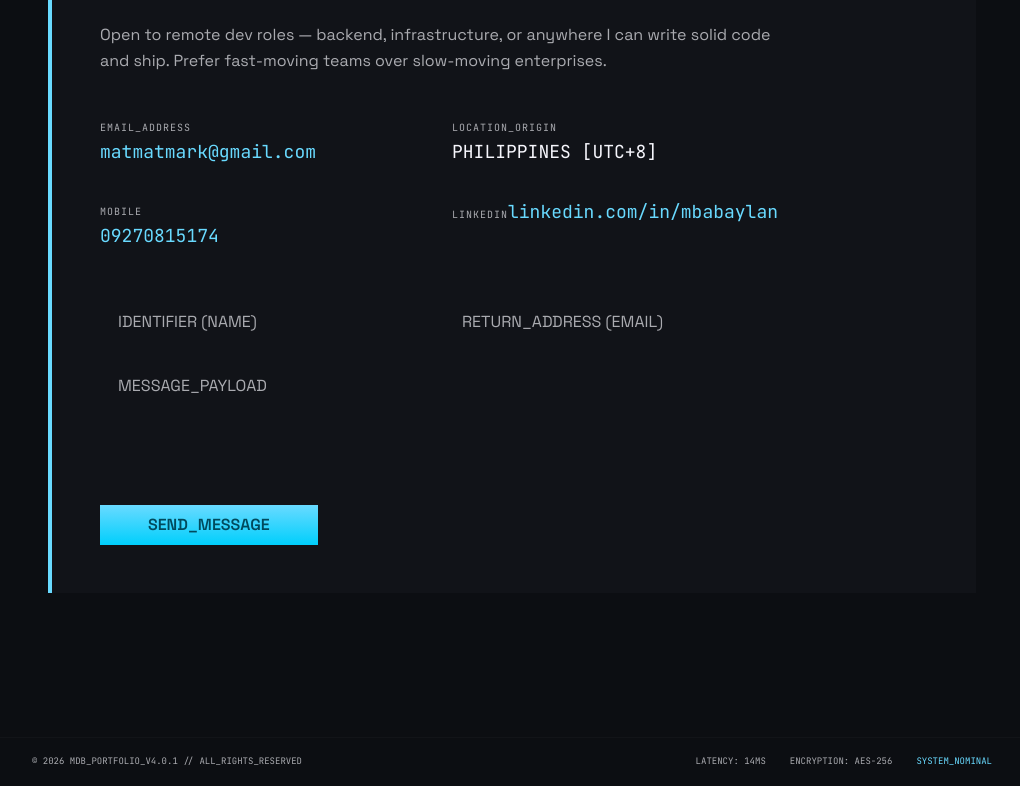
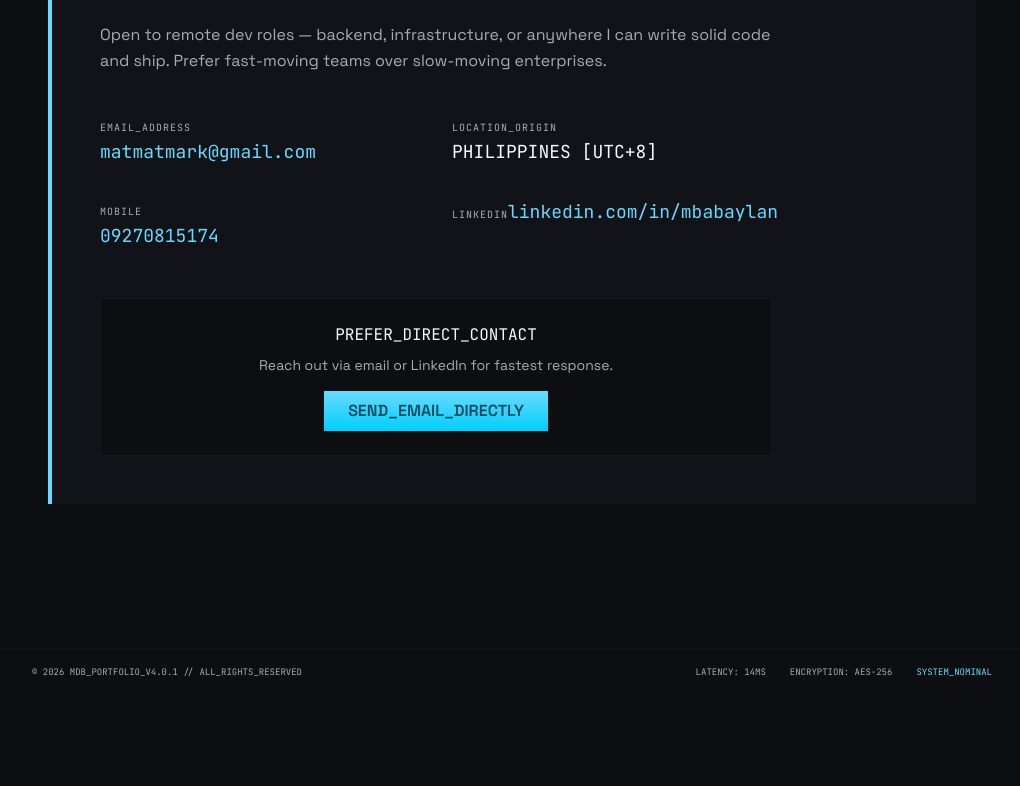
Before and after one commit to mdbabaylan/2026-mdbabaylan-portfolio, a React (Vite) app: page / in a window 1280 px wide. Shown: the part 2837-3623 px from the top of the page, without its empty margins (256-1276 px from the left). After the commit the page ends 3534 px from the top, so only its background shows below. Built offline with nearby package versions, Linux system fonts and the light colour scheme.

Commit message:
remove: contact form, replace with direct email link

```diff
--- a/src/App.tsx
+++ b/src/App.tsx
@@ -503,7 +503,11 @@ export default function App() {
                   </div>
                 </div>
 
-                <ContactForm />
+                <div className="p-6 bg-surface border border-outline-variant/20 text-center">
+                  <p className="text-on-surface font-mono mb-2">PREFER_DIRECT_CONTACT</p>
+                  <p className="text-sm text-on-surface-variant mb-4">Reach out via email or LinkedIn for fastest response.</p>
+                  <a href="mailto:matmatmark@gmail.com" className="btn-primary inline-block">SEND_EMAIL_DIRECTLY</a>
+                </div>
               </div>
             </div>
           </section>
```
